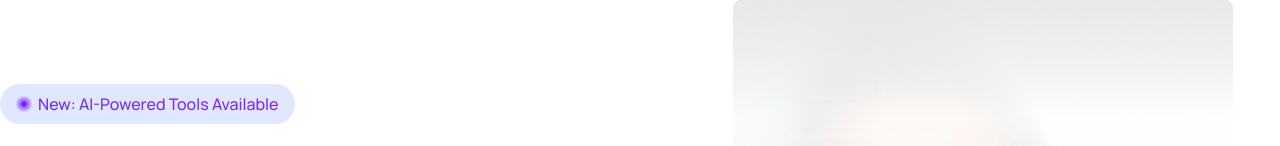
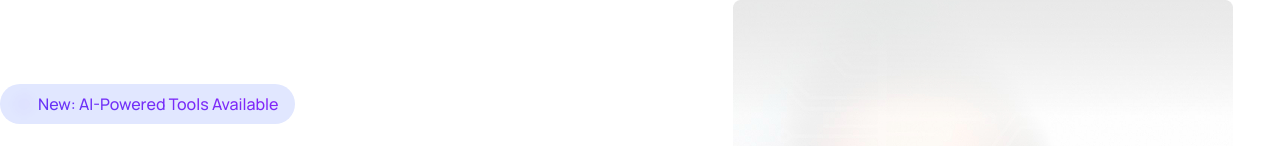
Before and after one commit to nafiz2024/Programming-Hero-Assignment-06, a React (Vite) app: page / in a window 1280 px wide. Shown: the part 150-296 px from the top of the page. Built offline with nearby package versions, Linux system fonts and the light colour scheme.

Commit message:
Some Issue Fix

```diff
--- a/src/components/HomePage/Banner/Banner.jsx
+++ b/src/components/HomePage/Banner/Banner.jsx
@@ -11,7 +11,7 @@ const Banner = () => {
                 <div className="space-y-4">
                     <div className="bg-[#E1E7FF] rounded-full w-[295px]">
                         <p className='flex items-center gap-1.5 py-2 px-4 font-medium bg-gradient-to-tr from-[#4F39F6] to-[#9514FA] bg-clip-text text-transparent'>
-                            <img src={dot} alt="" />
+                            <img className='animate-ping' src={dot} alt="" />
                             New: AI-Powered Tools Available
                         </p>
                     </div>
--- a/src/components/Navbar/Navbar.jsx
+++ b/src/components/Navbar/Navbar.jsx
@@ -20,6 +20,8 @@ const Navbar = () => {
                                 <li><a>Pricing</a></li>
                                 <li><a>Testimonials</a></li>
                                 <li><a>FAQ</a></li>
+                                <li><a>Cart <MdOutlineShoppingCart /></a></li>
+                                <li><a>Login</a></li>
                             </ul>
                         </div>
                         <h1 className='bg-gradient-to-tr from-[#4F39F6] to-[#9514FA] bg-clip-text text-transparent text-4xl font-bold py-1 animate-pulse'>
```
